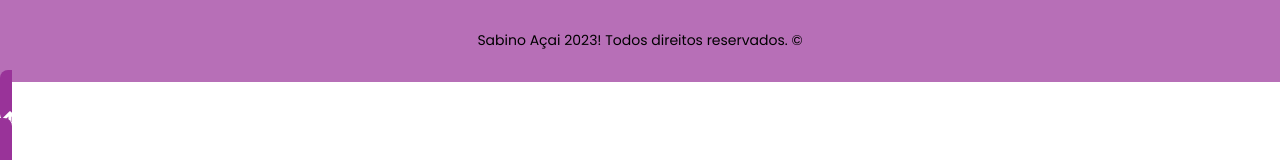
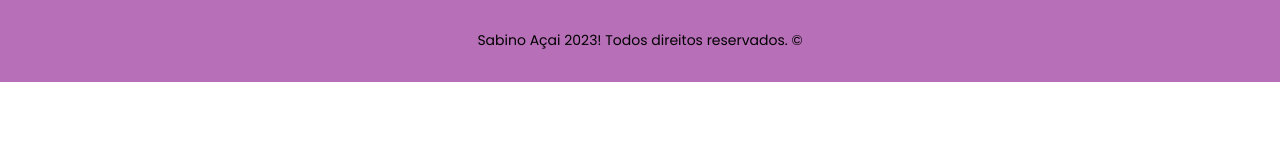
Before and after one commit to MatheusCaires04/sabinoacai, a React (Vite) app: page / in a window 1280 px wide. Shown: the part 2062-2222 px from the top of the page. After the commit the page ends 2144 px from the top, so only its background shows below. Built offline with nearby package versions, Linux system fonts and the light colour scheme.

Commit message:
projeto em andamento

```diff
--- a/src/components/ButtonUp.jsx
+++ b/src/components/ButtonUp.jsx
@@ -20,7 +20,7 @@
     <a
       href="#home"
       className={`${
-        buttonActive ? "flex fixed" : "none"
+        buttonActive ? "flex md:hidden fixed" : "hidden"
       } bottom-5 right-5 bg-[#993399] p-3 text-xl text-white rounded-lg z-[999] duration-500`}
     >
       <FaArrowUp />
```
